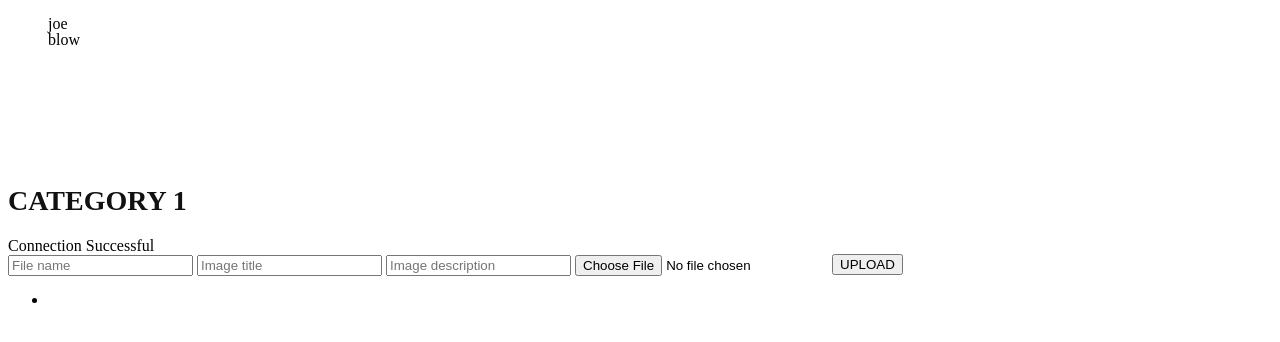
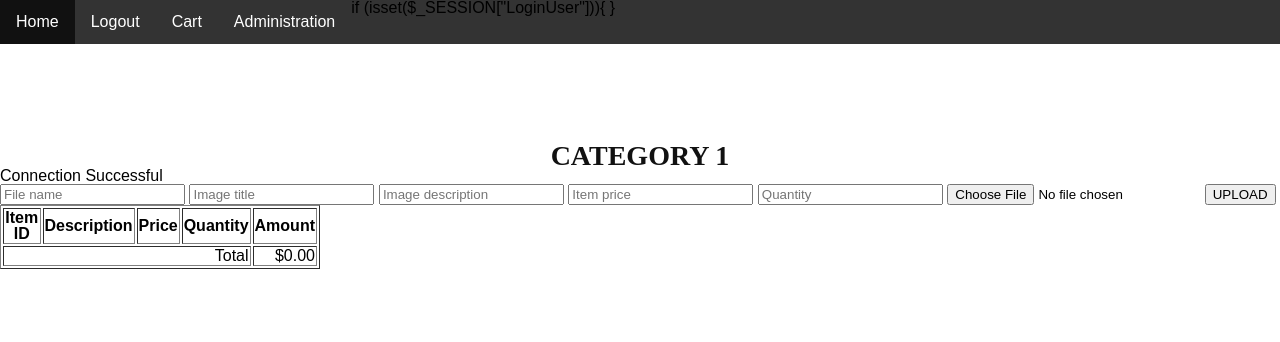
Before and after one commit to george-zip/ecommerce_project, a PHP site: page /Category1.php in a window 1280 px wide. Shown: the top 342 px of the page. Run offline with PHP 8.4, Linux system fonts and the light colour scheme; the visitor is signed in with stand-in values (Sample User, id 1); data that the repository does not hold is empty.

Commit message:
Add basic shopping cart with add/remove functions Updat Category 1 products Redirect login to index page

```diff
--- a/public_html/Category1.php
+++ b/public_html/Category1.php
@@ -1,5 +1,5 @@
 <?php
-session_start();
+include_once'heading.php';  //navigation menu will be on all web pages
 //echo $_SESSION['LoginUser'];
     if(!isset($_SESSION['LoginUser'])){
         //A user must be logged in to see this page
@@ -8,23 +8,8 @@ session_start();
     }
 ?>
 
-<!DOCTYPE html>
-<html lang="en">
-<head>
-    <meta charset="UTF-8">
-    <title>Cymbals</title>
+<main>
     <link rel="stylesheet" href="css/category-style.css">
-</head>
-<body>
-<header>
-    <nav>
-        <ul>
-            <li>joe</li>
-            <li>blow</li>
-        </ul>
-    </nav>
-</header>
-<main>
     <section class="category-links">
         <div class="wrapper">
 
@@ -41,13 +26,21 @@ session_start();
                             else {
                                 mysqli_stmt_execute($stmt);
                                 $result = mysqli_stmt_get_result($stmt);
-                                while ($row = mysqli_fetch_assoc($result)) {
+                                while ($row = mysqli_fetch_assoc($result)) { //display all products
 
-                                    echo ' <a href="#">
-                                            <div style="background-image: url(images/category/' . $row["PhotoLink"] . ');"></div>
-                                    <h3>' . $row["Category"] . '</h3>
-                                    <p>' . $row["Description"] . '</p>
-                            </a>';
+                                    echo '
+                                                <a href="#">
+                                                <form action="../includes/shoppingcarttest.php" method="POST">
+                                                <div width="25px" style="background-image: url(images/category/' . $row["PhotoLink"] . ');"></div>
+                                                <h3>' . $row["Category"] . '</h3>
+                                                <input type="text" name="productid" value="'. $row["ProductID"] . '">
+                                                <input type="text" name="productdescr" value="'. $row["Description"] . '">
+                                                <input type="text" name="productprice" value="'. $row["Price"] . '">
+                                                <input type="text" name="productquantity" value="'. $row["AvailableQty"] . '">
+                                                <input type="submit" name="add_to_cart" value="Add To Cart">
+                                                </form>
+                                                </a>
+                                      ';
 
                                 }
                             }
@@ -65,6 +58,8 @@ session_start();
                     <input type="text" name="filename" placeholder="File name">
                     <input type="text" name="filetitle" placeholder="Image title">
                     <input type="text" name="filedesc" placeholder="Image description">
+                    <input type="text" name="fileprice" placeholder="Item price">
+                    <input type="text" name="filequantity" placeholder="Quantity">
                     <input type="file" name="file">
                     <button type="submit" name="submit">UPLOAD</button>
                 </form>
@@ -76,10 +71,49 @@ session_start();
 
     </section>
 </main>
+
+
+<table margins="10px" style="width:25%"  border="1px solid black"  border-collapse="collapse">
+    <tr>
+        <th>Item ID</th>
+        <th>Description</th>
+        <th>Price</th>
+        <th>Quantity</th>
+        <th>Amount</th>
+    </tr>
+<?php
+
+    if(!empty($_SESSION["shoppingcart"])){
+        //print_r($_SESSION["shoppingcart"]);
+
+        $total = 0;  //total value of shopping cart
+        foreach($_SESSION["shoppingcart"] as $keys=>$values){
+           // echo $values["item_id"];
+           // print_r($values["item_id"]);
+
+?>
+<tr>
+    <td><?php echo $values["item_id"]; ?>
+    <td><?php echo $values["description"]; ?>
+    <td align="right">$<?php echo number_format($values["price"],2); ?>
+    <td align="right"><?php echo $values["quantity"]; ?>
+    <td align="right">$<?php echo number_format($values["quantity"] * $values["price"],2); ?>
+</tr>
+
+    <?php
+            $total = $total + ($values["quantity"] * $values["price"]);
+    }}
+?>
+    <tr>
+        <td colspan="4" align ="right">Total</td>
+        <td align="right">$<?php echo number_format($total,2); ?></td>
+    </tr>
+</table>
+
 <div class="wrapper">
     <footer>
         <ul>
-            <li></li>
+<!--            <li></li>-->
         </ul>
     </footer>
 </div>
--- a/public_html/css/category-style.css
+++ b/public_html/css/category-style.css
@@ -1,5 +1,5 @@
 body {
-  line-height:1;
+    line-height:1;
 }
 
 article,aside,details,figcaption,figure,
--- a/public_html/heading.php
+++ b/public_html/heading.php
@@ -40,6 +40,10 @@ session_start();
 //     echo "<li>$temp<li>";
  //}
             ?>
+            if (isset($_SESSION["LoginUser"])){
+            <li><a href='Checkout.php'>Cart</a></li>
+            }
+
             <li><a href='AdminUsers.php'>Administration</a></li>
 
         </ul>
```
Also changed, not shown: includes/category-upload.inc.php (+5 -5 lines), includes/shoppingcarttest.php (added, +47 -0 lines), public_html/Checkout.php (added, +71 -0 lines), public_html/loginCode.php (+6 -3 lines).
